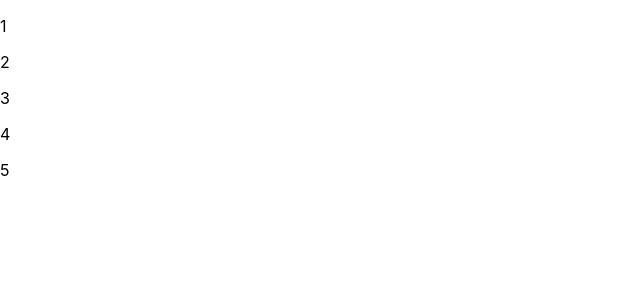
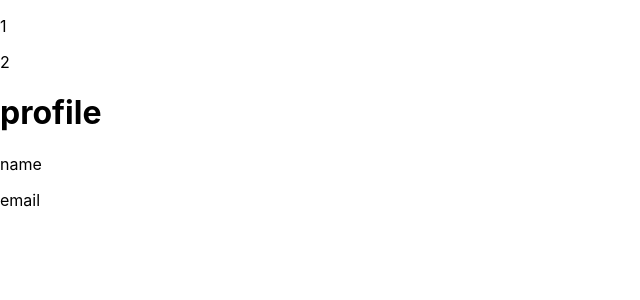
Before and after one commit to safronman/test_git2, a React (Create React App) app: page / in a window 1280 px wide. Shown: the top 300 px of the page, without its empty margins (0-640 px from the left). Built offline with nearby package versions, Linux system fonts and the light colour scheme.

Commit message:
commit (user2, profile)

```diff
--- a/src/App.js
+++ b/src/App.js
@@ -6,9 +6,11 @@ function App() {
         <div>
             <p>1</p>
             <p>2</p>
-            <p>3</p>
-            <p>4</p>
-            <p>5</p>
+            <div>
+                <h1>profile</h1>
+                <p>name</p>
+                <p>email</p>
+            </div>
         </div>
 
     );
```
